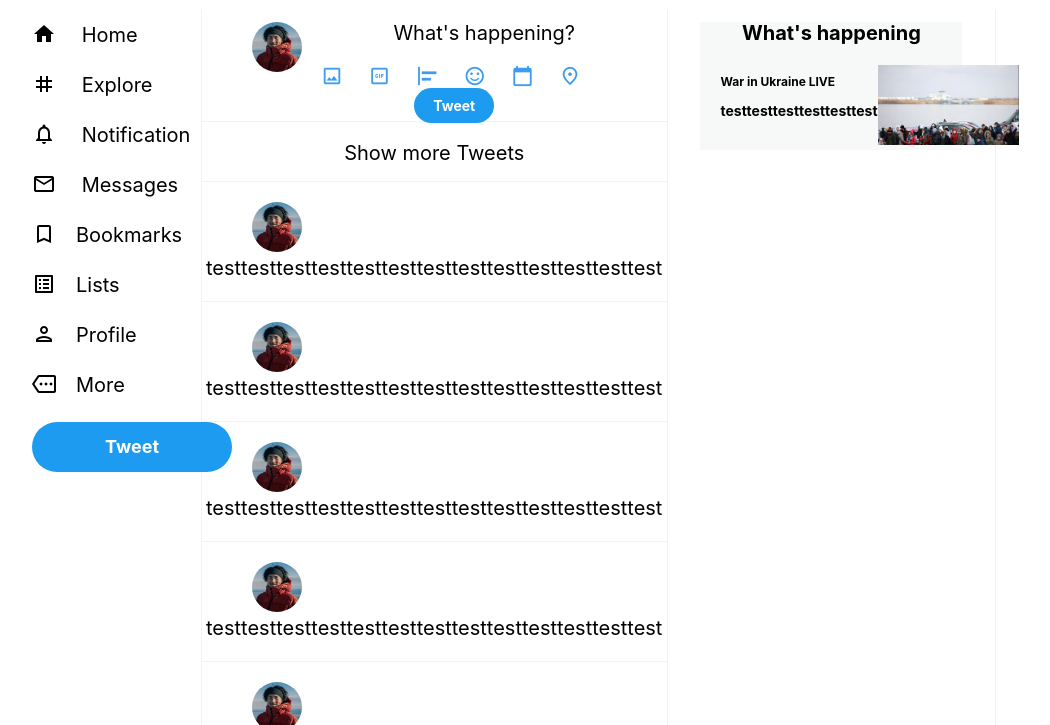
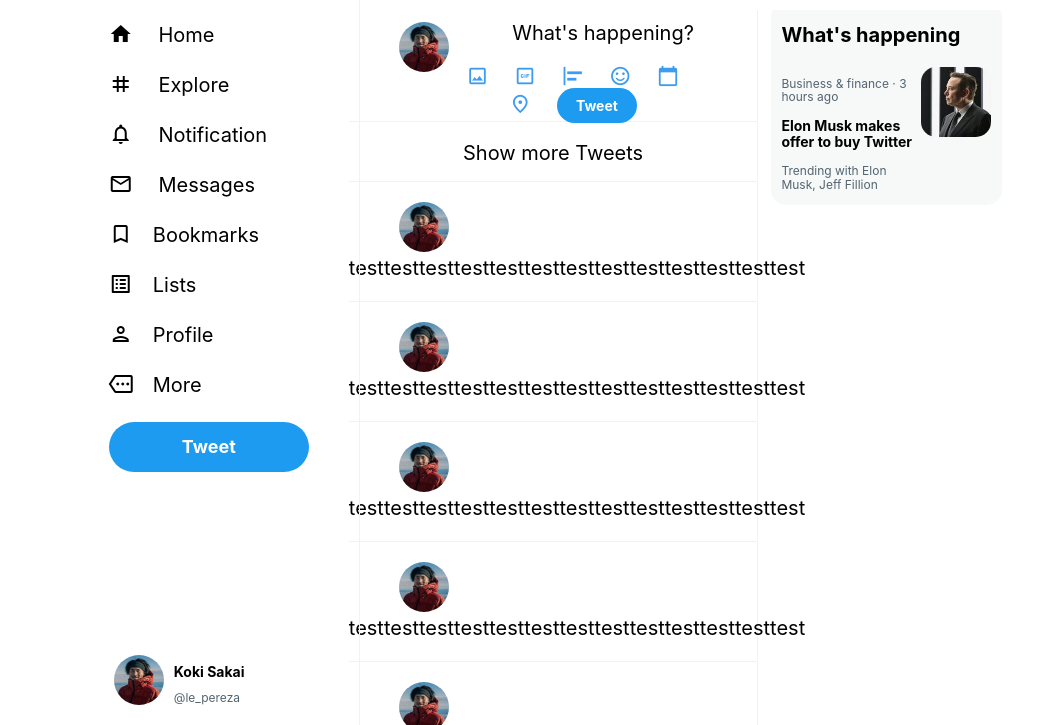
Before and after one commit to likuor/CICCC_twitter, a plain HTML site: page index.html in a window 1280 px wide. Shown: the part 75-800 px from the top of the page, without its empty margins (146-1196 px from the left). Drawn offline with nearby package versions, Linux system fonts and the light colour scheme.

Commit message:
Added user profile in side bar

```diff
--- a/index.html
+++ b/index.html
@@ -77,6 +77,17 @@
               <button class="tweet-button">Tweet</button>
             </li>
           </ul>
+          <div>
+            <div class="side-bar-user-profile">
+              <div class="side-bar-user-icon user-profile-item">
+                <img class="profile_pic" src="./16_20201128.jpg" alt="" />
+              </div>
+              <div class="user-info user-profile-item">
+                <span class="username">Koki Sakai</span>
+                <span class="userid">@le_pereza</span>
+              </div>
+            </div>
+          </div>
         </div>
 
         <div class="grid-item">
@@ -183,16 +194,15 @@
 
         <div class="grid-item">
           <div class="board">
-            <div>
-              <p style="font-weight: bold">What's happening</p>
-            </div>
+            <p>What's happening</p>
             <div class="article">
               <div class="article-item">
-                <h2 class="title">War in Ukraine LIVE</h2>
-                <p class="description">testtesttesttesttesttest</p>
+                <h2 class="title">Business & finance · 3 hours ago</h2>
+                <p class="description">Elon Musk makes offer to buy Twitter</p>
+                <p class="detail">Trending with Elon Musk, Jeff Fillion</p>
               </div>
               <div class="article-item">
-                <img class="article-img" src="./a0zz3vzb.jpeg" alt="" />
+                <img class="article-img" src="tX1lZyeG.jpeg" alt="" />
               </div>
             </div>
           </div>
--- a/style.css
+++ b/style.css
@@ -70,7 +70,39 @@
 .side-bar {
   list-style: none;
   text-align: left;
+}
+
+.side-bar-user-profile {
   position: fixed;
+  bottom: 10px;
+  width: 240px;
+  height: 60px;
+  display: flex;
+}
+
+.user-profile-item {
+  flex-grow: 1;
+}
+
+.side-bar-user-icon {
+  padding-left: 45px;
+  text-align: left;
+}
+
+.user-info {
+  text-align: left;
+  padding-left: 10px;
+  height: auto;
+}
+
+.username {
+  font-size: 14px;
+  font-weight: bold;
+}
+
+.userid {
+  font-size: 12px;
+  color: #536471;
 }
 
 section {
@@ -139,12 +171,23 @@
 
 .board {
   background-color: #f7f9f9;
-  width: 80%;
+  width: 90%;
   margin: auto;
+  border-radius: 15px;
+  padding: 0.1vw 0.8vw;
+}
+
+.board > p {
+  font-size: 20px;
+  text-align: left;
+  font-weight: bold;
+  font-family: TwitterChirp, -apple-system, 'system-ui', 'Segoe UI', Roboto,
+    Helvetica, Arial, sans-serif;
 }
 
 .article {
   display: flex;
+  text-align: left;
 }
 
 .article-item {
@@ -152,20 +195,27 @@
 }
 
 .article-img {
-  height: 80px;
+  width: 70px;
+  height: 70px;
+  object-fit: cover;
+  border-radius: 15px;
 }
 
 .title {
   font-size: 12px;
-  text-align: left;
-  padding-left: 20px;
+  font-weight: normal;
+  color: #536471;
 }
 
 .description {
   font-size: 14px;
   font-weight: bold;
-  text-align: left;
-  padding-left: 20px;
+}
+
+.detail {
+  font-size: 12px;
+  font-weight: normal;
+  color: #536471;
 }
 
 .grid-container {
@@ -173,7 +223,7 @@
   display: grid;
   grid-template-columns: auto auto auto;
   padding: 10px;
-  width: 80%;
+  width: 68%;
 }
 
 .grid-item {
@@ -184,7 +234,21 @@
 }
 
 .grid-item:first-child {
-  padding-right: 200px;
+  padding-right: 50px;
+  position: fixed;
+  height: 100%;
+}
+
+.grid-item:nth-child(2) {
+  margin-left: 280px;
+  position: left;
+  width: 32vw;
+}
+
+.grid-item:last-child {
+  width: 20vw;
+  position: right;
+  border-right: none;
 }
 
 /*! normalize.css v8.0.1 | MIT License | github.com/necolas/normalize.css */
```
Also changed, not shown: a0zz3vzb.jpeg (deleted), tX1lZyeG.jpeg (added).
